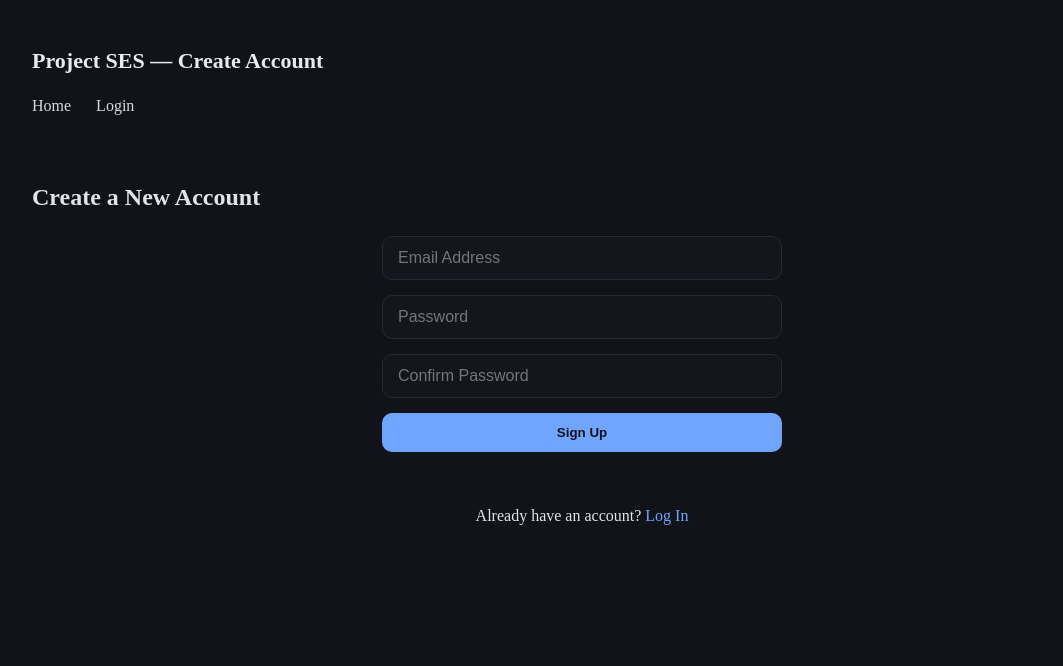
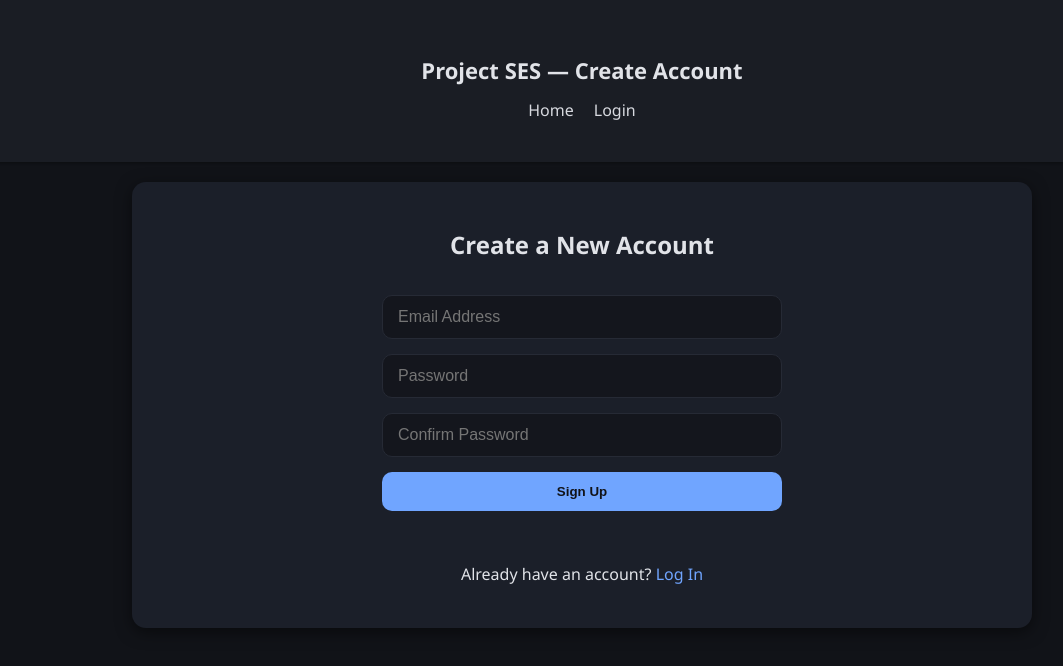
Before and after one commit to jakegallegos2047-sudo/SES, a website built with Vite: page signup.html in a window 1280 px wide. Shown: the whole page, without its empty margins (58-1121 px from the left). Built offline with nearby package versions, Linux system fonts and the light colour scheme; no server answers.

Commit message:
Updating to fit Vercel v1.6

```diff
--- a/signup.html
+++ b/signup.html
@@ -4,8 +4,76 @@
 <meta charset="UTF-8">
 <meta name="viewport" content="width=device-width, initial-scale=1.0">
 <title>Project SES — Sign Up</title>
-<link rel="stylesheet" href="src/assets/css/styles.css">
 <style>
+body {
+  background-color: #111318;
+  color: #e1e3e8;
+  font-family: 'Segoe UI', Tahoma, Geneva, Verdana, sans-serif;
+  margin: 0;
+  padding: 0;
+  line-height: 1.6;
+}
+.container {
+  max-width: 900px;
+  margin: 0 auto;
+  padding: 20px;
+}
+header {
+  background: #1a1d24;
+  padding: 18px 0;
+  box-shadow: 0 1px 4px rgba(0,0,0,0.4);
+}
+header h1 {
+  text-align: center;
+  font-size: 22px;
+  margin-bottom: 10px;
+}
+nav {
+  display: flex;
+  justify-content: center;
+  gap: 20px;
+}
+nav a {
+  color: #d7d9df;
+  text-decoration: none;
+}
+nav a:hover {
+  color: #70a5ff;
+}
+main h2 {
+  text-align: center;
+  margin-bottom: 30px;
+}
+section {
+  background: #1b1f29;
+  padding: 25px 20px;
+  border-radius: 14px;
+  margin-bottom: 25px;
+  box-shadow: 0 4px 16px rgba(0,0,0,0.5);
+}
+section h3 {
+  color: #9fb3ff;
+  margin-bottom: 15px;
+}
+#quiz-progress, #game-progress {
+  background: #14161d;
+  padding: 15px;
+  border-radius: 12px;
+  border: 1px solid #262a35;
+  min-height: 50px;
+  color: #cfd2d9;
+}
+footer {
+  text-align: center;
+  padding: 20px;
+  background: #1a1d24;
+  color: #d7d9df;
+  margin-top: 50px;
+}
+@media (max-width:768px){
+  nav {flex-direction: column; gap: 15px;}
+}
+
 .signup form {
   display: flex;
   flex-direction: column;
```
